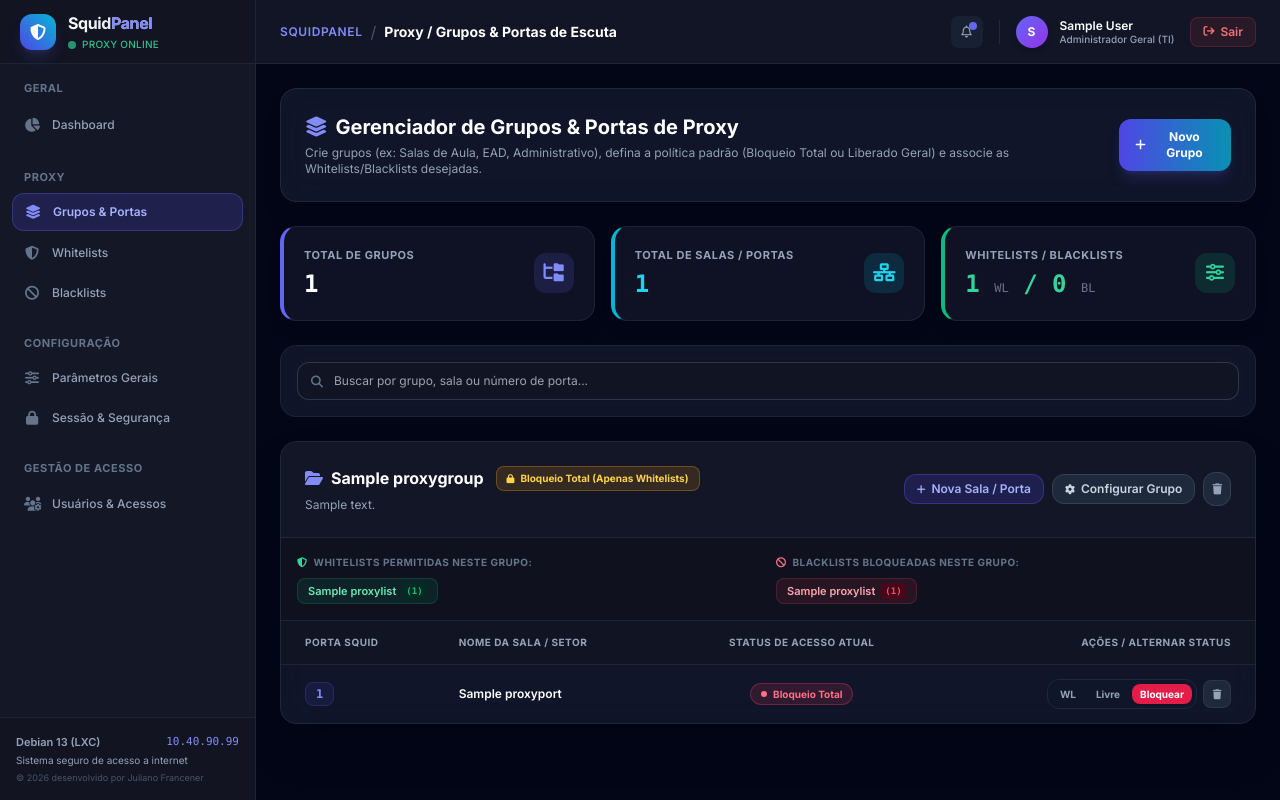
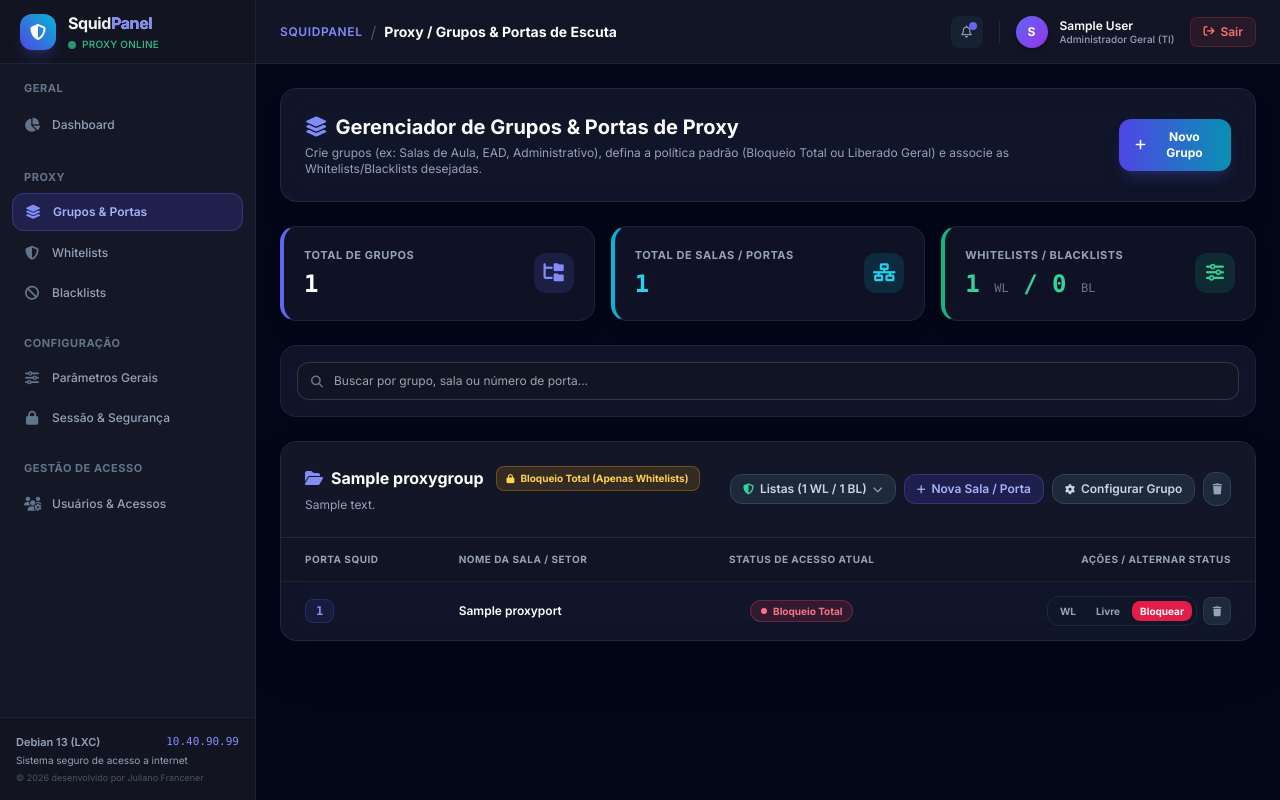
Before and after one commit to jfrancener/SquidPanel, a Django app: page /proxy/groups/ in a window 1280 px wide. Run offline with Django 5.2, Linux system fonts and the light colour scheme; a user stored in the database is signed in; tables that the repository leaves empty hold one stand-in row (values such as "Sample post"); some libraries are stand-ins or nearby versions.

Commit message:
Make group whitelists and blacklists collapsible by default with toggle button in group header

```diff
--- a/templates/squid/groups_index.html
+++ b/templates/squid/groups_index.html
@@ -116,6 +116,12 @@
 
                 <!-- Ações do Grupo -->
                 <div class="flex items-center gap-2">
+                    <button onclick="toggleGroupLists({{ g.id }})" id="btn-toggle-lists-{{ g.id }}" class="px-3 py-1.5 bg-slate-800 hover:bg-slate-700 text-slate-300 hover:text-white rounded-xl text-xs font-semibold flex items-center gap-1.5 transition-all border border-slate-700" title="Expandir/Recolher Whitelists e Blacklists vinculadas">
+                        <i class="fa-solid fa-shield-halved text-[11px] text-emerald-400"></i>
+                        <span>Listas ({{ g.whitelists.count }} WL / {{ g.blacklists.count }} BL)</span>
+                        <i class="fa-solid fa-chevron-down text-[10px] text-slate-400 transition-transform duration-200" id="chevron-lists-{{ g.id }}"></i>
+                    </button>
+
                     <button onclick="openAddPortModal({{ g.id }}, '{{ g.name|escapejs }}')" class="px-3 py-1.5 bg-indigo-600/20 hover:bg-indigo-600 text-indigo-300 hover:text-white rounded-xl text-xs font-semibold flex items-center gap-1.5 transition-all border border-indigo-500/30">
                         <i class="fa-solid fa-plus text-[10px]"></i>
                         <span>Nova Sala / Porta</span>
@@ -134,12 +140,12 @@
                 </div>
             </div>
 
-            <!-- Listas Vinculadas a este Grupo -->
-            <div class="p-4 bg-[#0f121e] border-b border-slate-800/80 grid grid-cols-1 md:grid-cols-2 gap-4 text-xs">
+            <!-- Listas Vinculadas a este Grupo (Recolhido por Padrão) -->
+            <div id="group-lists-panel-{{ g.id }}" class="hidden p-5 bg-[#0e111c] border-b border-slate-800 grid grid-cols-1 md:grid-cols-2 gap-4 text-xs transition-all duration-300">
 
                 <!-- Whitelists Aplicadas -->
-                <div>
-                    <span class="text-[10px] font-bold text-slate-500 uppercase tracking-wider block mb-2 flex items-center gap-1.5">
+                <div class="bg-[#121524] p-4 rounded-xl border border-slate-800/80">
+                    <span class="text-[10px] font-bold text-slate-400 uppercase tracking-wider block mb-2 flex items-center gap-1.5">
                         <i class="fa-solid fa-shield-halved text-emerald-400"></i> Whitelists Permitidas neste Grupo:
                     </span>
                     <div class="flex flex-wrap gap-1.5">
@@ -155,8 +161,8 @@
                 </div>
 
                 <!-- Blacklists Aplicadas -->
-                <div>
-                    <span class="text-[10px] font-bold text-slate-500 uppercase tracking-wider block mb-2 flex items-center gap-1.5">
+                <div class="bg-[#121524] p-4 rounded-xl border border-slate-800/80">
+                    <span class="text-[10px] font-bold text-slate-400 uppercase tracking-wider block mb-2 flex items-center gap-1.5">
                         <i class="fa-solid fa-ban text-rose-400"></i> Blacklists Bloqueadas neste Grupo:
                     </span>
                     <div class="flex flex-wrap gap-1.5">
@@ -537,6 +543,17 @@
 
 <!-- Scripts de Interatividade dos Modais -->
 <script>
+function toggleGroupLists(groupId) {
+    const panel = document.getElementById(`group-lists-panel-${groupId}`);
+    const chevron = document.getElementById(`chevron-lists-${groupId}`);
+    if (panel) {
+        panel.classList.toggle('hidden');
+        if (chevron) {
+            chevron.classList.toggle('rotate-180');
+        }
+    }
+}
+
 function openAddPortModal(groupId, groupName) {
     document.getElementById('form-add-port').action = `/proxy/groups/${groupId}/ports/create/`;
     document.getElementById('port-modal-group-name').textContent = `Grupo: ${groupName}`;
```
